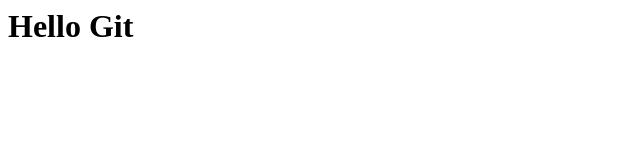
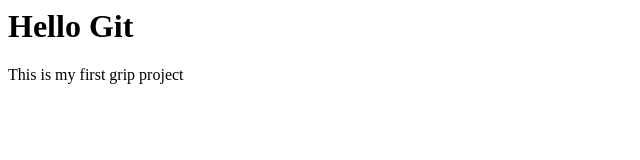
Before and after one commit to Harshadakor09/demo, a plain HTML site: page index.html in a window 1280 px wide. Shown: the whole page, without its empty margins (0-640 px from the left). Drawn offline with Linux system fonts and the light colour scheme.

Commit message:
Updated homepage with paragraph

```diff
--- a/index.html
+++ b/index.html
@@ -1 +1,2 @@
 <h1>Hello Git</h1>
+<p>This is my first grip project</p>
```
